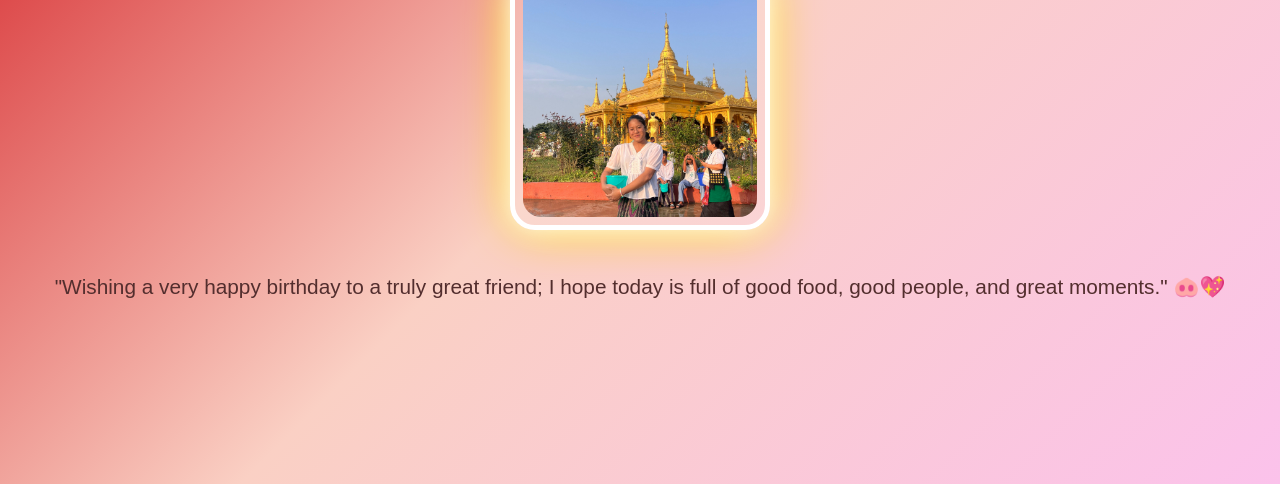
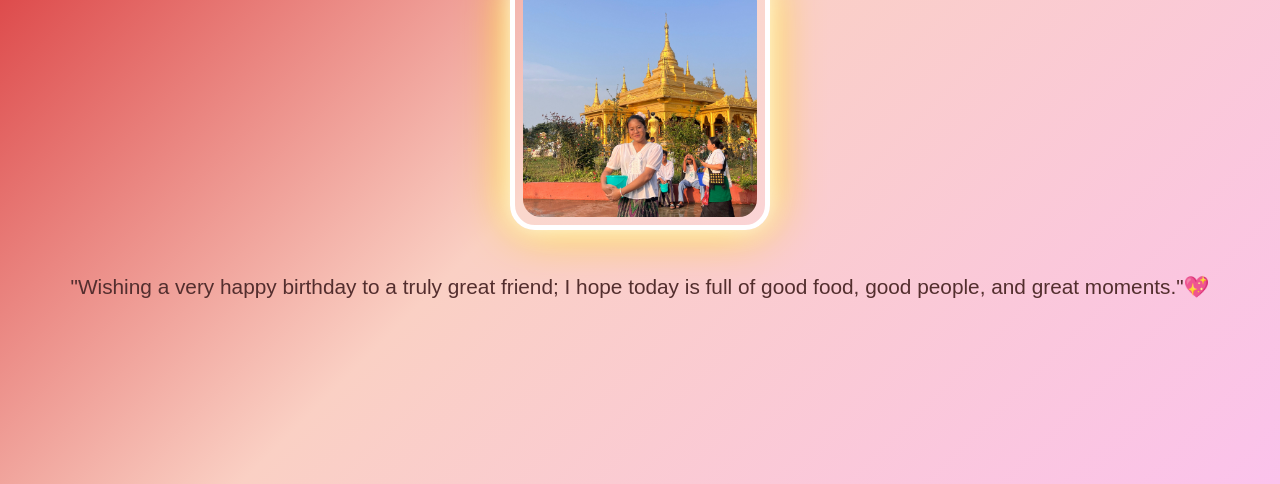
Before and after one commit to DenishDohutia/Faahhh, a plain HTML site: page index.html in a window 1280 px wide. Both pictures are taken after a click on the button "Click Here". Shown: the part 316-800 px from the top of the page. Drawn offline with Linux system fonts and the light colour scheme.

Commit message:
Update index.html

```diff
--- a/index.html
+++ b/index.html
@@ -222,12 +222,12 @@
             <img src="./img/moyouri.jpg" alt="Birthday Photo">
         </div>
         <audio id="birthdayMusic" preload="auto">
-            <source src="./img/hb.mp3" type="audio/mpeg">
+            <source src="./audio/hb.mp3" type="audio/mpeg">
         </audio>
 
         <p class="message">
             "Wishing a very happy birthday to a truly great friend; I hope today is full of good food, good people, and
-            great moments." 🐽💖
+            great moments."💖
         </p>
 
         <!-- Balloons -->
@@ -248,7 +248,10 @@
             document.querySelector(".photo-frame")
                 .classList.add("zoom-in");
 
-            document.getElementById("birthdayMusic").play();
+            const music = document.getElementById("birthdayMusic");
+
+            music.load(); // force reload
+            music.play();
         }
     </script>
 
```
